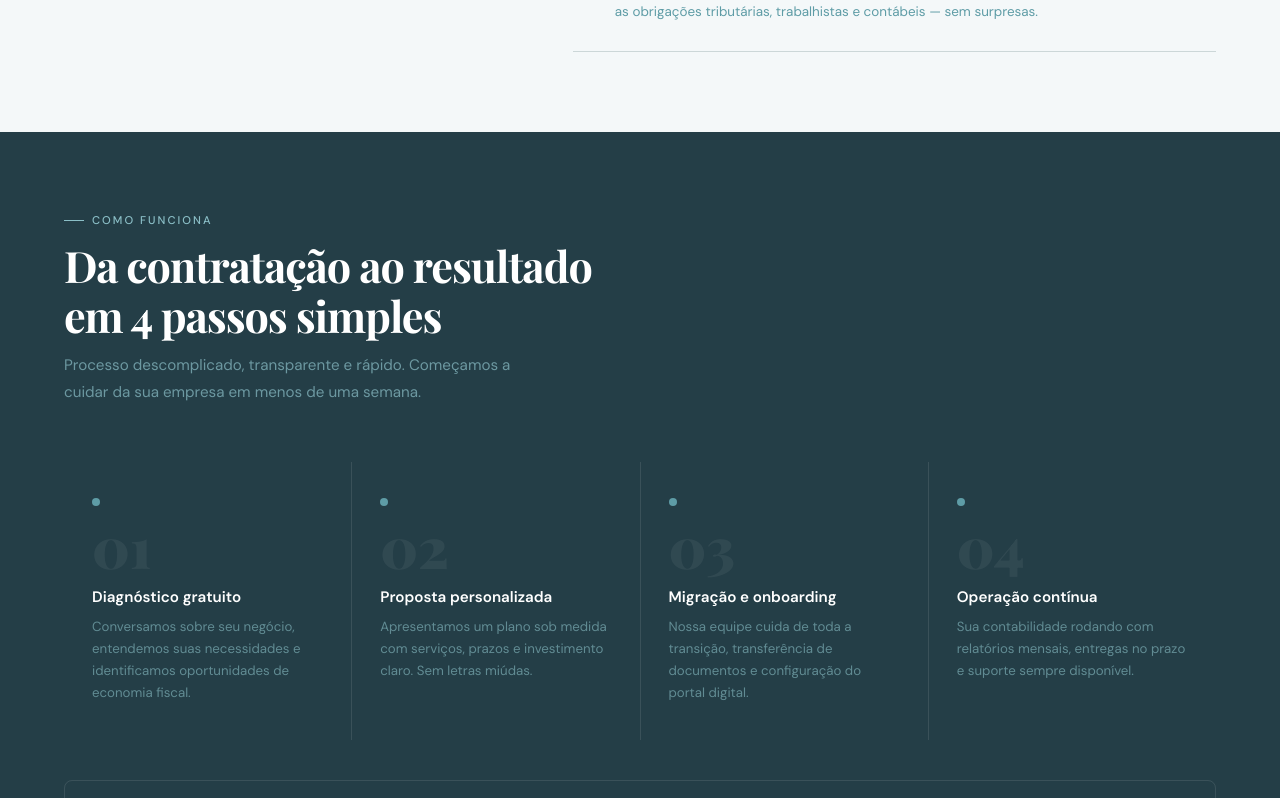
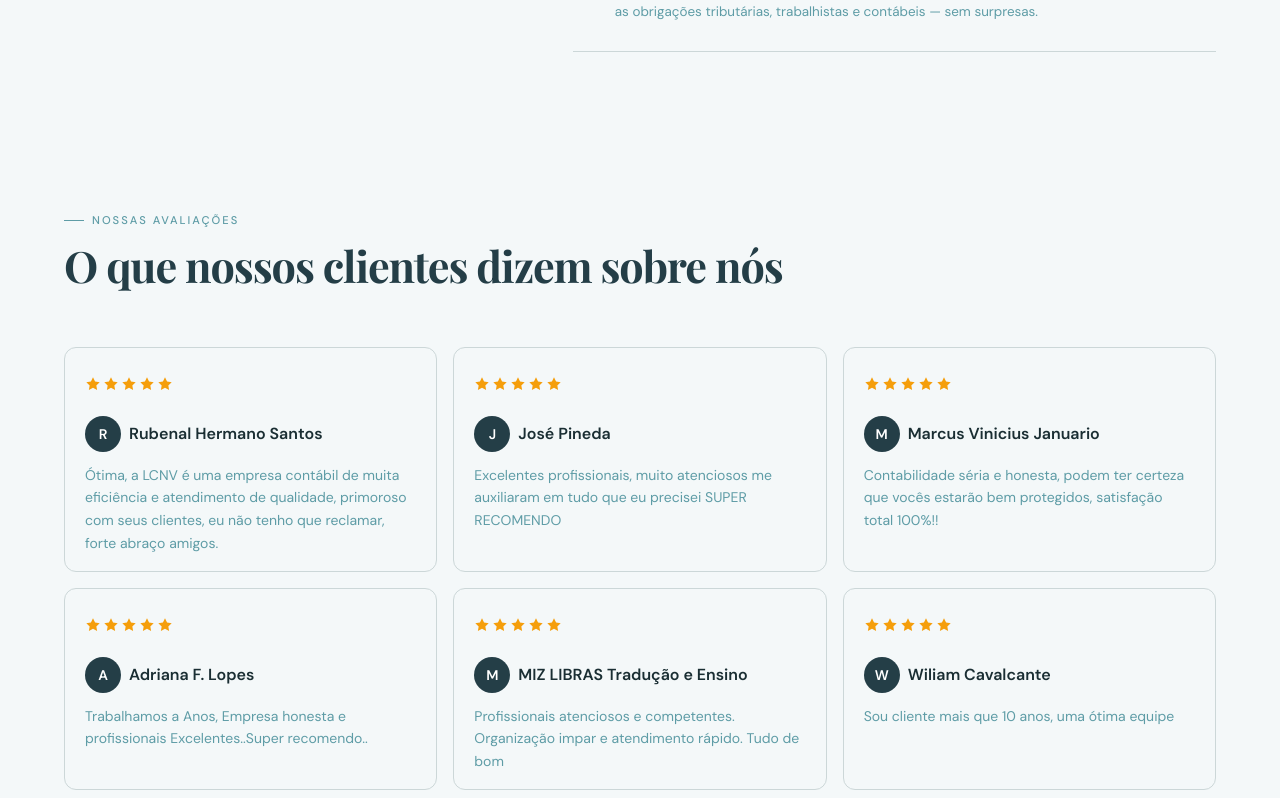
Before and after one commit to Guilhermeovieira/official-website, a Next.js app: page / in a window 1280 px wide. Shown: the part 2302-3100 px from the top of the page. Built offline with nearby package versions, Linux system fonts and the light colour scheme.

Commit message:
feat: testimonials-section - cards de avaliações do Google com lógica de estrelas dinâmica

```diff
--- a/app/page.tsx
+++ b/app/page.tsx
@@ -16,8 +16,8 @@ export default function Home() {
         <HeroSection />
         <ServicesSection />
         <DifferentialsSection />
+        <Testimonials />
         <HowItWorksSection />
-        <Testimonials />
         <ContactForm />
       </main>
       <Footer />
--- a/components/sections/differentials-section.tsx
+++ b/components/sections/differentials-section.tsx
@@ -43,16 +43,16 @@ export function DifferentialsSection() {
           {/* ── Coluna esquerda — sticky ── */}
           <div className="lg:sticky lg:top-[100px]">
             {/* Número decorativo gigante */}
-            <p
+            {/* <p
               className="-mb-2 text-[6rem] font-black leading-none text-[var(--lcnv-teal-pale)] lg:text-[8rem]"
               style={{ fontFamily: 'var(--font-playfair)' }}
               aria-hidden="true"
             >
               04
-            </p>
+            </p> */}
 
             <div className="mb-3 flex items-center gap-2">
-              <span className="h-[1.5px] w-5 bg-[var(--lcnv-teal)]" />
+              <span className="h-[1.5px] w-5 bg-(--lcnv-teal)" />
               <span className="text-[0.7rem] font-medium uppercase tracking-[0.18em] text-[var(--lcnv-teal)]">
                 Diferenciais
               </span>
--- a/components/sections/testimonials.tsx
+++ b/components/sections/testimonials.tsx
@@ -44,26 +44,47 @@ const Testimonials = () => {
   };
 
   return (
-    <div className="flex items-center gap-4">
+    <section>
+      <div className="mx-auto max-w-300 px-6 py-20">
+        {/* Cabeçalho */}
+        <div className="mb-14">
+          <div className="mb-3 flex items-center gap-2">
+            <span className="h-[1.5px] w-5 bg-(--lcnv-teal)" />
+            <span className="text-[0.7rem] font-medium uppercase tracking-[0.18em] text-(--lcnv-teal)">
+              Nossas avaliações
+            </span>
+          </div>
+          <h2
+            className="mb-3 text-[clamp(1.9rem,3.5vw,2.7rem)] font-bold leading-[1.15] tracking-tight text-[var(--lcnv-deep)]"
+            style={{ fontFamily: "var(--font-playfair)" }}
+          >
+            O que nossos clientes dizem sobre nós
+          </h2>
+        </div>
+        <div className="grid grid-cols-1 gap-4 sm:grid-cols-2 lg:grid-cols-3">
           {testimonials.map((e) => (
             <div
               key={e.id}
-          className="flex flex-col border rounded-xl border-(--lcnv-teal-pale) px-5 py-4 h-full w-full"
+              className="flex flex-col border rounded-xl border-(--lcnv-teal-pale) px-5 py-4 w-full"
             >
-          <div className="flex gap-0.5">
+              <div className="flex gap-0.5 py-3">
                 {Array.from({ length: 5 }, (_, i) => i + 1).map((position) => {
                   const type = getStarType(e.rating, position);
                   return <span key={position}>{type}</span>;
                 })}
               </div>
-          <div className="flex gap-2">
-            <span className="bg-red-500 rounded-full p-2">{e.author.charAt(0)}</span>
+              <div className="flex items-center gap-2 py-3">
+                <span className="flex h-9 w-9 shrink-0 items-center justify-center rounded-full bg-(--lcnv-deep) text-sm font-semibold text-white">
+                  {e.author.charAt(0)}
+                </span>
                 <p className="font-extrabold">{e.author}</p>
               </div>
-          <span>{e.text}</span>
+              <span className="text-sm leading-relaxed text-(--lcnv-teal)">{e.text}</span>
             </div>
           ))}
         </div>
+      </div>{" "}
+    </section>
   );
 };
 
```
Lines whose indentation alone changed are shown as unchanged.
